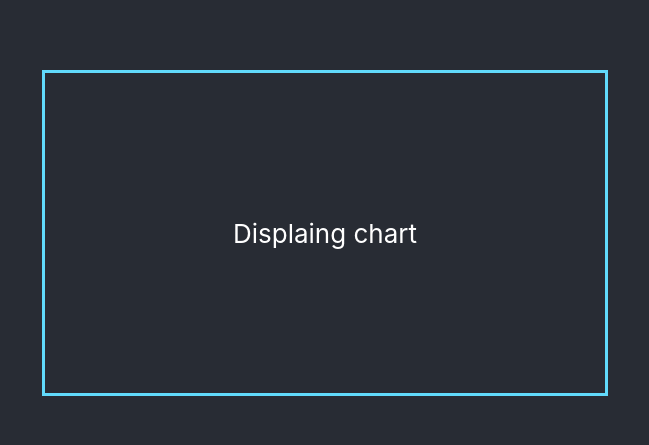
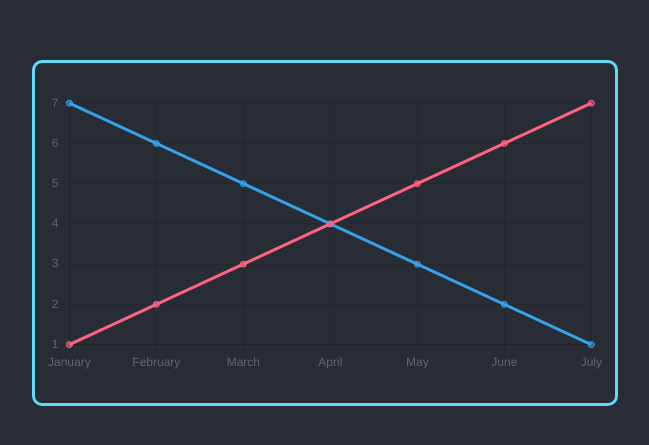
Before and after one commit to Czerwooonka/NETZSCH_frontend_interview, a React (Create React App) app: page / in a window 1280 px wide. Shown: the part 167-612 px from the top of the page, without its empty margins (315-964 px from the left). Built offline with nearby package versions, Linux system fonts and the light colour scheme.

Commit message:
Added chart with dummy data

```diff
--- a/package.json
+++ b/package.json
@@ -10,7 +10,9 @@
     "@types/node": "^16.18.94",
     "@types/react": "^18.2.74",
     "@types/react-dom": "^18.2.24",
+    "chart.js": "^4.4.2",
     "react": "^18.2.0",
+    "react-chartjs-2": "^5.2.0",
     "react-dom": "^18.2.0",
     "react-scripts": "5.0.1",
     "typescript": "^4.9.5",
@@ -39,5 +41,8 @@
       "last 1 firefox version",
       "last 1 safari version"
     ]
+  },
+  "devDependencies": {
+    "@babel/plugin-proposal-private-property-in-object": "^7.21.11"
   }
 }
--- a/src/App.css
+++ b/src/App.css
@@ -8,12 +8,3 @@
   font-size: calc(10px + 2vmin);
   color: white;
 }
-
-.panel {
-  height: 40vmin;
-  width: 70vmin;
-  border: 3px solid #61dafb;
-  display: flex;
-  align-items: center;
-  justify-content: center;
-}
--- a/src/App.tsx
+++ b/src/App.tsx
@@ -1,11 +1,10 @@
 import "./App.css";
+import ChartPanel from "./components/ChartPanel";
 
 function App() {
   return (
     <div className="App">
-      <div className="panel">
-        <p>Displaing chart</p>
-      </div>
+      <ChartPanel></ChartPanel>
     </div>
   );
 }
--- /dev/null
+++ b/src/components/ChartPanel.css
@@ -0,0 +1,10 @@
+.panel {
+    padding: 10px;
+    height: 40vmin;
+    width: 70vmin;
+    border: 3px solid #61dafb;
+    border-radius: 10px;
+    display: flex;
+    align-items: center;
+    justify-content: center;
+  }
--- /dev/null
+++ b/src/components/ChartPanel.tsx
@@ -0,0 +1,32 @@
+import "./ChartPanel.css";
+import LineChart from "./LineChart/LineChart";
+
+const labels = ["January", "February", "March", "April", "May", "June", "July"];
+
+export const data = {
+  labels,
+  datasets: [
+    {
+      label: "Dataset 1",
+      data: [1, 2, 3, 4, 5, 6, 7],
+      borderColor: "rgb(255, 99, 132)",
+      backgroundColor: "rgba(255, 99, 132, 0.5)",
+    },
+    {
+      label: "Dataset 2",
+      data: [7, 6, 5, 4, 3, 2, 1],
+      borderColor: "rgb(53, 162, 235)",
+      backgroundColor: "rgba(53, 162, 235, 0.5)",
+    },
+  ],
+};
+
+function ChartPanel() {
+  return (
+    <div className="panel">
+      <LineChart data={data}></LineChart>
+    </div>
+  );
+}
+
+export default ChartPanel;
--- /dev/null
+++ b/src/components/LineChart/LineChart.tsx
@@ -0,0 +1,22 @@
+import { Line } from "react-chartjs-2";
+import {
+  Chart as ChartJS,
+  LineElement,
+  PointElement,
+  LinearScale,
+  Title,
+  CategoryScale,
+} from "chart.js";
+import type { ChartData, ChartOptions } from "chart.js";
+
+ChartJS.register(LineElement, PointElement, LinearScale, CategoryScale, Title);
+
+interface LineChartProps {
+  data: ChartData<"line">;
+}
+
+const LineChart = ({ data }: LineChartProps) => {
+  return <Line data={data} />;
+};
+
+export default LineChart;
```
Also changed, not shown: 1 other file (tests, documents, lock files or other folders).
